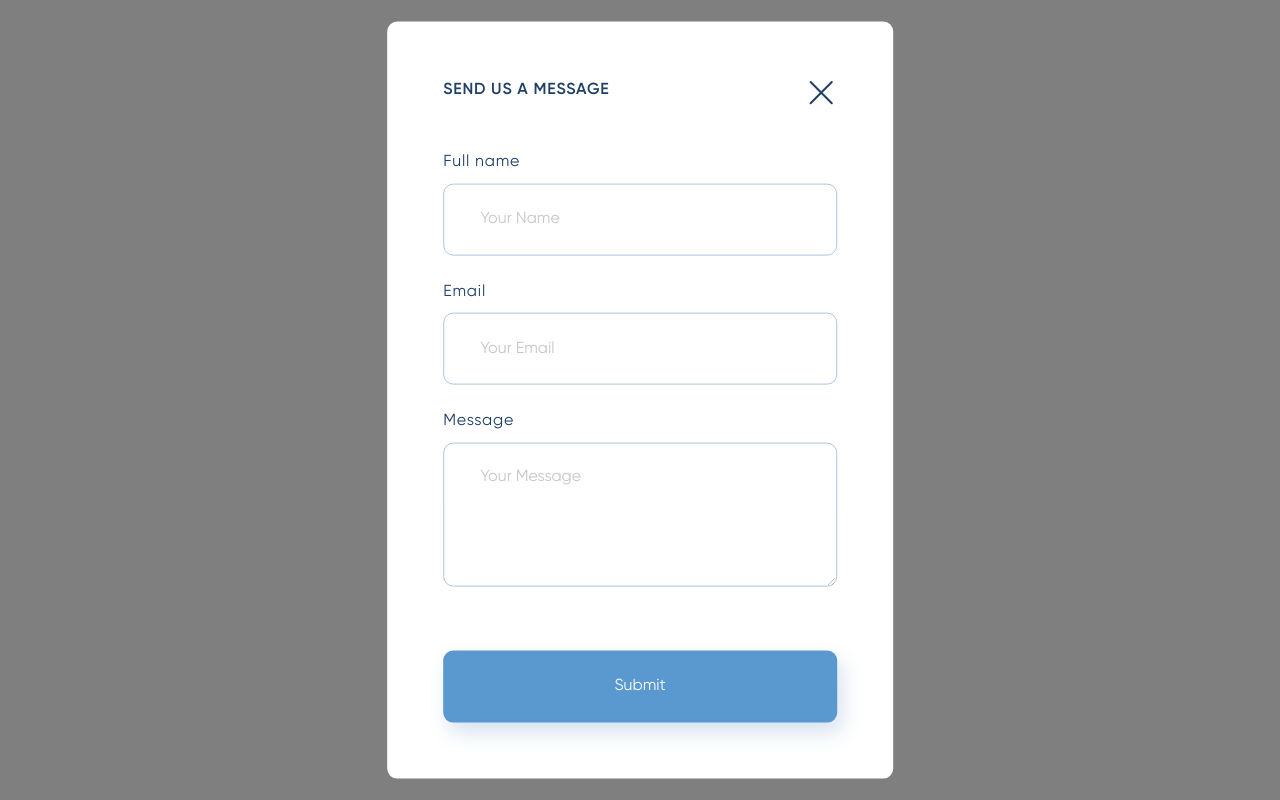
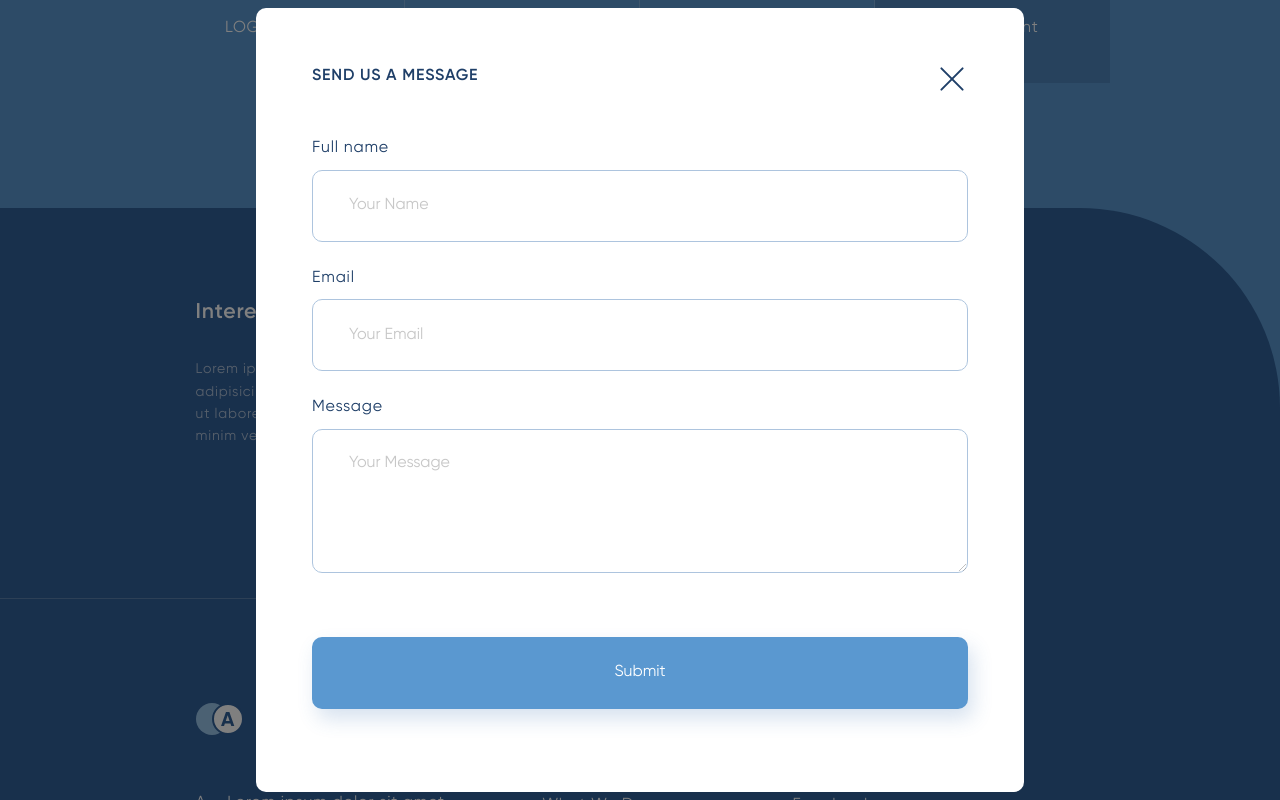
Before and after one commit to Metrio1/testTaskDE2024, a website built with Vite: page index.html in a window 1280 px wide. Both pictures are taken after a click on the button "Let’s Talk". Built offline with nearby package versions, Linux system fonts and the light colour scheme.

Commit message:
formHandler refactoring

```diff
--- a/index.html
+++ b/index.html
@@ -14,7 +14,7 @@
             src="public/images/header/headerLogo.svg"
             width="48"
             height="48"
-            alt="testTask"
+            alt="Logo of the test task project"
             loading="lazy"
           />
         </a>
@@ -341,45 +341,45 @@
       <div class="modal__body">
         <h3 class="modal__title">Send us a message</h3>
         <form
-          class="modal__form"
+          class="form"
           data-js-form='{"url":"https://jsonplaceholder.typicode.com/posts","method":"POST","showModalAfterSuccess":"#successModal","preventDefault":true,"isNeedValidateBeforeSubmit":true}'
         >
-          <div class="modal__formGroup" data-js-validate-row>
-            <label for="name" class="modal__formLabel">Full name</label>
+          <div class="form__group" data-js-validate-row>
+            <label for="name" class="form__label">Full name</label>
             <input
               type="text"
               id="name"
-              class="modal__formInput"
+              class="form__input"
               placeholder="Your Name"
               data-js-input-required="name"
               data-js-input-required-mode="blur, change"
             />
             <small data-js-error-msg></small>
           </div>
-          <div class="modal__formGroup" data-js-validate-row>
-            <label for="email" class="modal__formLabel">Email</label>
+          <div class="form__group" data-js-validate-row>
+            <label for="email" class="form__label">Email</label>
             <input
               type="text"
               id="email"
-              class="modal__formInput"
+              class="form__input"
               placeholder="Your Email"
               data-js-input-required="email"
               data-js-input-required-mode="blur, change"
             />
             <small data-js-error-msg></small>
           </div>
-          <div class="modal__formGroup" data-js-validate-row>
-            <label for="message" class="modal__formLabel">Message</label>
+          <div class="form__group" data-js-validate-row>
+            <label for="message" class="form__label">Message</label>
             <textarea
               id="message"
-              class="modal__formTextarea"
+              class="form__textarea"
               placeholder="Your Message"
               data-js-input-required="message"
               data-js-input-required-mode="blur, change"
             ></textarea>
             <small data-js-error-msg></small>
           </div>
-          <button class="modal__formSubmit button" type="submit">Submit</button>
+          <button class="form__submit button" type="submit">Submit</button>
         </form>
       </div>
     </div>
--- a/src/js/main.js
+++ b/src/js/main.js
@@ -1,13 +1,12 @@
 import "../styles/styles.scss";
-import isDomLoaded from "./utils/isDomLoaded.js";
 import { ModalManager } from "./modules/ModalManager";
 import { FormHandler } from "./modules/FormHandler.js";
 import { FormValidator } from "./modules/FormValidator.js";
 import { ScrollManager } from "./utils/ScrollManager.js";
 
-isDomLoaded(() => {
+document.addEventListener("DOMContentLoaded", () => {
   new ModalManager();
   new FormHandler();
   new FormValidator();
   new ScrollManager();
-});
+})
--- a/src/js/modules/FormHandler.js
+++ b/src/js/modules/FormHandler.js
@@ -38,8 +38,6 @@ export class FormHandler {
       e.preventDefault();
     }
 
-    submitter.disabled = true;
-
     if (isNeedValidateBeforeSubmit) {
       const resValidate = FormValidator.getValidationForm(target);
       if (!resValidate) {
@@ -47,17 +45,15 @@ export class FormHandler {
       }
     }
 
-    const formData = new FormData(target);
     const jsonData = {};
-    formData.forEach((value, key) => {
-      jsonData[key] = value;
-    });
+
+    submitter.disabled = true;
 
     fetch(url, {
       method,
       body: JSON.stringify(jsonData),
       headers: {
-        "Content-Type": "application/json; charset=UTF-8",
+        "Accept": "application/json"
       },
     })
       .then((response) => {
@@ -77,6 +73,7 @@ export class FormHandler {
             isNeedShowBackdrop: false,
             closeAfterDelay: 2000,
           });
+          ModalManager.scrollUnlock();
         }
       })
       .catch((error) => {
--- a/src/js/utils/ScrollManager.js
+++ b/src/js/utils/ScrollManager.js
@@ -6,11 +6,9 @@ export class ScrollManager {
             return;
         }
 
-        // Устанавливаем текущую позицию скролла в CSS-переменную
         const scrollY = window.scrollY;
-        document.body.style.setProperty('--scrolledTop', `${scrollY}px`);
+        document.body.style.setProperty('--scrolledTop', `-${scrollY}px`);
 
-        // Добавляем класс для блокировки
         document.body.classList.add('lock');
         document.body.classList.remove('unlock');
 
@@ -22,15 +20,12 @@ export class ScrollManager {
             return;
         }
 
-        // Убираем класс блокировки
         document.body.classList.remove('lock');
         document.body.classList.add('unlock');
 
-        // Прокручиваем обратно на сохранённую позицию
         const scrollY = parseInt(getComputedStyle(document.body).getPropertyValue('--scrolledTop'), 10);
-        window.scrollTo({ top: scrollY, behavior: 'instant' });
+        window.scrollTo({ top: -scrollY, behavior: 'instant' });
 
-        // Убираем переменную после разблокировки
         document.body.style.removeProperty('--scrolledTop');
 
         ScrollManager.isLocked = false;
--- a/src/js/utils/isDomLoaded.js
+++ /dev/null
@@ -1,5 +0,0 @@
-export default function isDomLoaded(callback) {
-    document.addEventListener("DOMContentLoaded", () => {
-        callback();
-    });
-}
--- /dev/null
+++ b/src/styles/blocks/form.scss
@@ -0,0 +1,47 @@
+@use "@styles/media" as *;
+
+.form {
+  display: flex;
+  flex-direction: column;
+  row-gap: 1rem;
+
+  @include mobile {
+    row-gap: 1rem;
+  }
+
+  &__group {
+    display: flex;
+    flex-direction: column;
+    row-gap: 0.5rem;
+  }
+
+  &__input,
+  &__textarea {
+    padding-inline: 2.25rem;
+    border-radius: var(--borderRadius);
+    border: 1px solid var(--colorSecondary);
+    opacity: 0.4;
+  }
+
+  &__input {
+    height: var(--inputHeight);
+
+    @include mobile {
+      height: var(--inputHeightMobile);
+    }
+  }
+
+  &__textarea {
+    padding-top: 1.31rem;
+    min-height: 9rem;
+  }
+
+  &__submit {
+    margin-top: 2.5rem;
+    height: 4.5rem;
+
+    @include mobile {
+      margin-top: 0;
+    }
+  }
+}
--- a/src/styles/blocks/modal.scss
+++ b/src/styles/blocks/modal.scss
@@ -46,16 +46,15 @@ body.unlock {
 
 .modal {
   --modalMinWidth: 39.5vw;
-  --modalMinHeight: 50dvh;
+  --modalMinHeight: 98dvh;
   --modalBackround: var(--colorWhite);
-  min-width: var(--modalMinWidth);
-  min-height: var(--modalMinHeight);
+  width: clamp(var(--modalMinWidth), 20vw, 100vw);
+  height: clamp(var(--modalMinHeight), 20dvh, 100dvh);
   background-color: var(--modalBackround);
   opacity: 0;
   visibility: hidden;
   transform: translate(-50%, -50%);
   position: fixed;
-  top: 70%;
   left: 50%;
   z-index: 1000;
   overflow-y: auto;
@@ -63,8 +62,18 @@ body.unlock {
   border-radius: var(--borderRadius);
   transition: all 0.3s;
 
+  @include desktop {
+    --modalMinWidth: 60vw;
+  }
+
+  @include tablet {
+    padding: 3rem;
+    --modalMinWidth: 70vw;
+  }
+
   @include mobile {
     padding: 2rem;
+    --modalMinWidth: 80vw;
   }
 
   &__closeButton {
@@ -77,17 +86,17 @@ body.unlock {
     height: 3rem;
     cursor: pointer;
     @include mobile {
-      top: 16px;
-      right: 25px;
+      top: 1rem;
+      right: 1.56rem;
     }
 
     &::before,
     &::after {
       content: '';
       position: absolute;
-      top: 22px;
-      right: 8px;
-      width: 32px;
+      top: 1.38rem;
+      right: 0.5rem;
+      width: 2rem;
       height: 2px;
       background-color: var(--colorDarkBlue);
       border-radius: var(--borderRadius);
@@ -118,75 +127,37 @@ body.unlock {
     flex-direction: column;
   }
 
-  &__form {
-    display: flex;
-    flex-direction: column;
-    row-gap: 1rem;
-
-    @include mobile {
-      row-gap: 1rem;
-    }
-
-    &Group {
-      display: flex;
-      flex-direction: column;
-      row-gap: 8px;
-    }
-
-    &Input,
-    &Textarea {
-      padding-inline: 36px;
-      border-radius: var(--borderRadius);
-      border: 1px solid var(--colorSecondary);
-      opacity: 0.4;
-    }
-
-    &Input {
-      height: var(--inputHeight);
-
-      @include mobile {
-        height: var(--inputHeightMobile);
-      }
-    }
-
-    &Textarea {
-      padding-top: 21px;
-      min-height: 144px;
-    }
-
-    &Submit {
-      margin-top: 40px;
-      height: 72px;
-
-      @include mobile {
-        margin-top: 0;
-      }
-    }
-  }
-
   &.isOpen {
     opacity: 1;
     top: 50%;
     visibility: visible;
-    transform: translate(-50%, -50%);
-    transition: all 0.3s;
+    transition: var(--transitionDuration);
   }
 
   &--isSuccess {
     --modalBackround: var(--colorGreen);
+    --modalMinWidth: 0;
+    --modalMinHeight: 0;
     position: fixed;
     opacity: 0;
-    top: 20px;
+    top: 0;
     left: 50%;
     transform: translateX(-50%);
     background-color: var(--modalBackround);
     color: var(--colorWhite);
-    padding: 20px 30px;
+    padding: 1.25rem 2rem;
     text-align: center;
     border-radius: var(--borderRadius);
     box-shadow: var(--boxShadowButton);
-    font-size: 16px;
+    font-size: 1rem;
     z-index: 1000;
     transition: var(--transitionDuration);
+
+    &.isOpen {
+      opacity: 1;
+      top: 1rem;
+      visibility: visible;
+      transition: var(--transitionDuration);
+    }
   }
 }
--- a/src/styles/styles.scss
+++ b/src/styles/styles.scss
@@ -14,4 +14,5 @@
 @use "blocks/clients";
 @use "blocks/contacts";
 @use "blocks/footer";
+@use "blocks/form";
 @use "blocks/modal";
```
